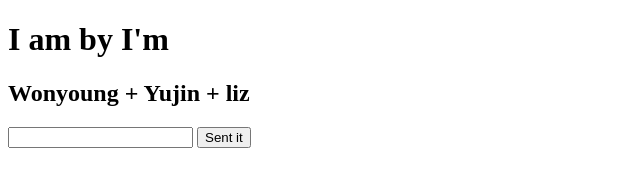
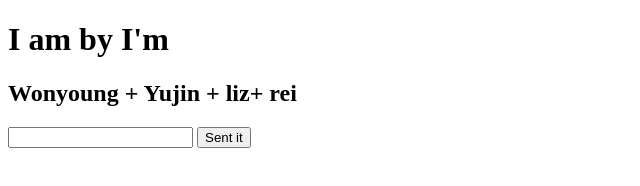
Before and after one commit to Isaaclkm/Dictionnary, a plain HTML site: page starter-code/index.html in a window 1280 px wide. Shown: the full height of the page, 0-640 px from the left. Drawn offline with Linux system fonts and the light colour scheme.

Commit message:
Added more

```diff
--- a/starter-code/index.html
+++ b/starter-code/index.html
@@ -11,7 +11,7 @@
 <body>
     <h1>I am by I'm </h1>
     <label for="text"></label>
-    <h2>Wonyoung + Yujin + liz</h2>
+    <h2>Wonyoung + Yujin + liz+ rei</h2>
     <input type="text" name="" id="">
     <button>Sent it </buton>
 </body>
```
